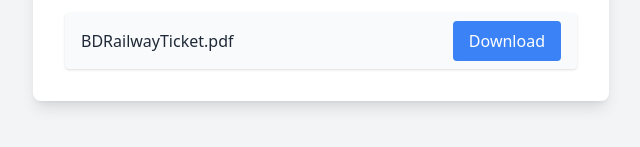
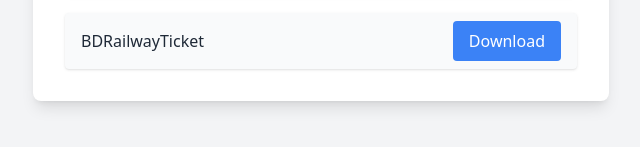
Before and after one commit to emran40989/portable-file, a plain HTML site: page index.html in a window 1280 px wide. Shown: the part 517-664 px from the top of the page, 319-959 px from the left. Drawn offline with nearby package versions, Linux system fonts and the light colour scheme.

Commit message:
ticket updated

```diff
--- a/index.html
+++ b/index.html
@@ -24,7 +24,7 @@
       </li>
       </li>
 	<li class="flex items-center justify-between bg-gray-50 px-4 py-2 rounded shadow">
-        <span class="font-medium text-gray-800">BDRailwayTicket.pdf</span>
+        <span class="font-medium text-gray-800">BDRailwayTicket</span>
         <a href="./files/ticket.pdf" download class="bg-blue-500 hover:bg-blue-600 text-white px-4 py-2 rounded transition-colors">Download</a>
       </li>
 
```
